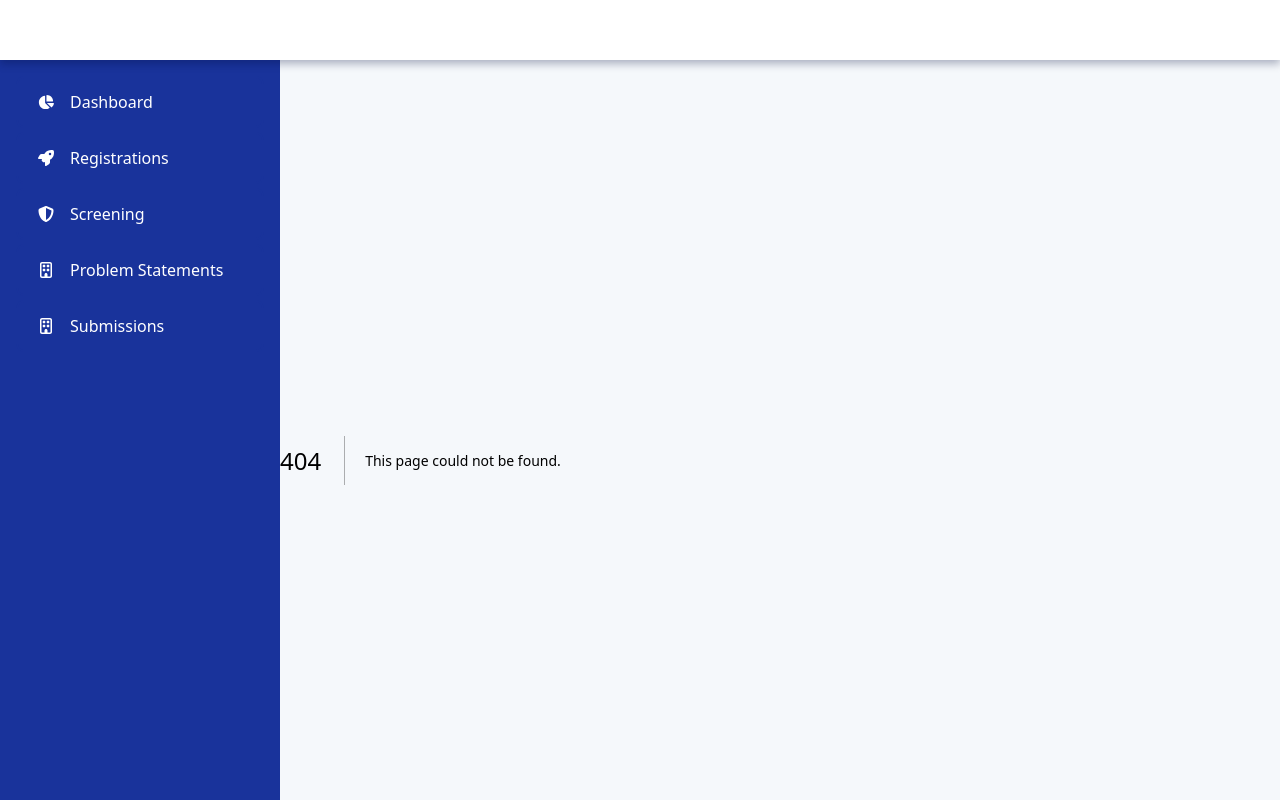
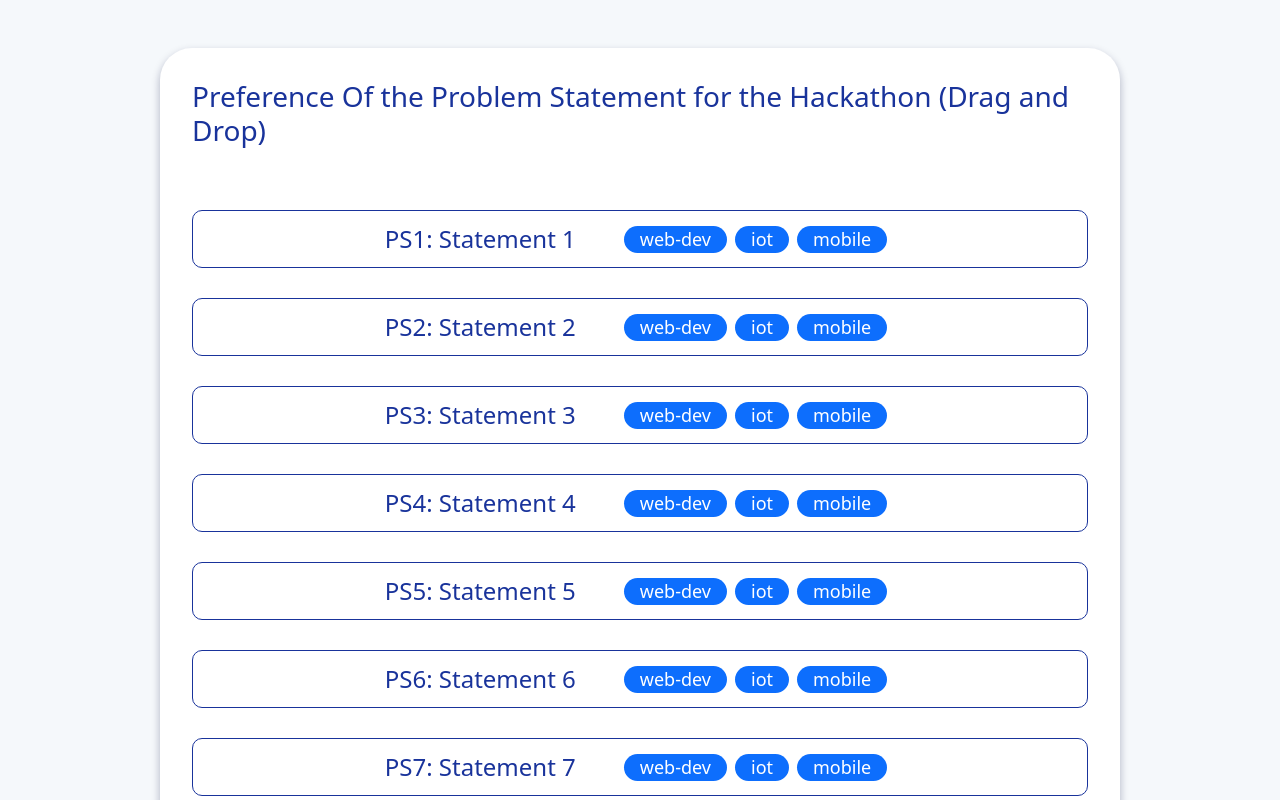
Before and after one commit to Akharote1/HackHub, a Next.js app in the folder frontend/: page /events/1/preference in a window 1280 px wide. Before the commit this address had no page. Shown: the top 800 px of the page. Built offline with nearby package versions, Linux system fonts and the light colour scheme.

Commit message:
added drag drop

```diff
--- /dev/null
+++ b/frontend/data/problem_statement.json
@@ -0,0 +1,54 @@
+{
+	"statements": [
+		{
+			"title": "Statement 1",
+			"description": "Description 1",
+			"domains": ["web-dev", "iot", "mobile"]
+		},
+		{
+			"title": "Statement 2",
+			"description": "Description 2",
+			"domains": ["web-dev", "iot", "mobile"]
+		},
+		{
+			"title": "Statement 3",
+			"description": "Description 3",
+			"domains": ["web-dev", "iot", "mobile"]
+		},
+		{
+			"title": "Statement 4",
+			"description": "Description 4",
+			"domains": ["web-dev", "iot", "mobile"]
+		},
+		{
+			"title": "Statement 5",
+			"description": "Description 5",
+			"domains": ["web-dev", "iot", "mobile"]
+		},
+		{
+			"title": "Statement 6",
+			"description": "Description 6",
+			"domains": ["web-dev", "iot", "mobile"]
+		},
+		{
+			"title": "Statement 7",
+			"description": "Description 7",
+			"domains": ["web-dev", "iot", "mobile"]
+		},
+		{
+			"title": "Statement 8",
+			"description": "Description 8",
+			"domains": ["web-dev", "iot", "mobile"]
+		},
+		{
+			"title": "Statement 9",
+			"description": "Description 9",
+			"domains": ["web-dev", "iot", "mobile"]
+		},
+		{
+			"title": "Statement 10",
+			"description": "Description 10",
+			"domains": ["web-dev", "iot", "mobile"]
+		}
+	]
+}
--- /dev/null
+++ b/frontend/src/pages/events/[slug]/preference.tsx
@@ -0,0 +1,110 @@
+import React, { useState, useRef, useEffect } from "react";
+import { Button } from "react-bootstrap";
+import problem_statement from "../../../../data/problem_statement.json";
+import Badge from "react-bootstrap";
+
+const Preference = () => {
+	const dragItem = useRef();
+	const dragOverItem = useRef();
+	const [list, setList] = useState([]);
+
+	const dragStart = (e, position) => {
+		dragItem.current = position;
+	};
+
+	const dragEnter = (e, position) => {
+		dragOverItem.current = position;
+	};
+
+	const drop = (e) => {
+		const copyListItems = [...list];
+		const dragItemContent = copyListItems[dragItem.current];
+		copyListItems.splice(dragItem.current, 1);
+		copyListItems.splice(dragOverItem.current, 0, dragItemContent);
+		dragItem.current = null;
+		dragOverItem.current = null;
+		setList(copyListItems);
+	};
+
+	useEffect(() => {
+		const listItems = problem_statement.statements.map((item, index) => ({
+			...item,
+			id: index,
+		}));
+		setList(listItems);
+	}, []);
+
+	return (
+		<div
+			className="d-flex justify-content-center align-items-center shadow-lg py-5"
+			style={{
+				minHeight: "100vh",
+				width: "100vw",
+				color: "#19339b",
+			}}
+		>
+			<div
+				className=" w-75 bg-white rounded-5 d-flex flex-column justify-content-center align-items-center"
+				style={{
+					boxShadow: "0px 4px 8px #040f3c4c",
+					minHeight: "75%",
+					padding: "2rem",
+				}}
+			>
+				<h3 className="mb-5">
+					Preference Of the Problem Statement for the Hackathon (Drag and Drop)
+				</h3>
+				{list &&
+					list.map((item, index) => (
+						<div
+							style={{
+								margin: "15px",
+								textAlign: "center",
+								fontSize: "24px",
+								cursor: "grabbing",
+								width: "100%",
+								backgroundColor: "#fff",
+								border: "1px solid #19339b",
+								padding: "10px 0",
+								borderRadius: "10px",
+							}}
+							onDragStart={(e) => dragStart(e, index)}
+							onDragEnter={(e) => dragEnter(e, index)}
+							onDragEnd={drop}
+							key={index}
+							draggable
+						>
+							<div className="d-flex flex-wrap justify-content-center ">
+								PS{item.id + 1}: {item.title}
+								<div className="d-flex ms-5 align-items-center">
+									{item.domains.map((domain, index) => (
+										<div
+											className="bg-primary px-3 rounded-4 text-white me-2"
+											style={{
+												fontSize: "18px",
+											}}
+											key={index}
+										>
+											{domain}
+										</div>
+									))}
+								</div>
+							</div>
+						</div>
+					))}
+				<Button
+					className="mt-4"
+					style={{
+						fontSize: "18px",
+					}}
+				>
+					Submit Preference
+				</Button>
+			</div>
+		</div>
+	);
+};
+Preference.getLayout = (page) => {
+	return page;
+};
+export default Preference;
```
